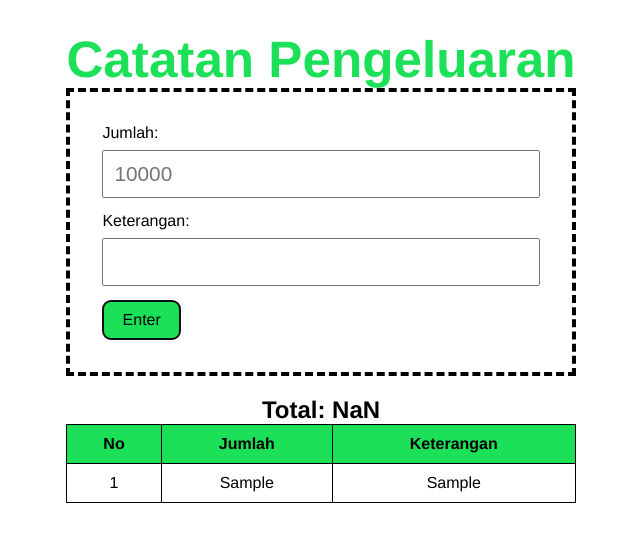
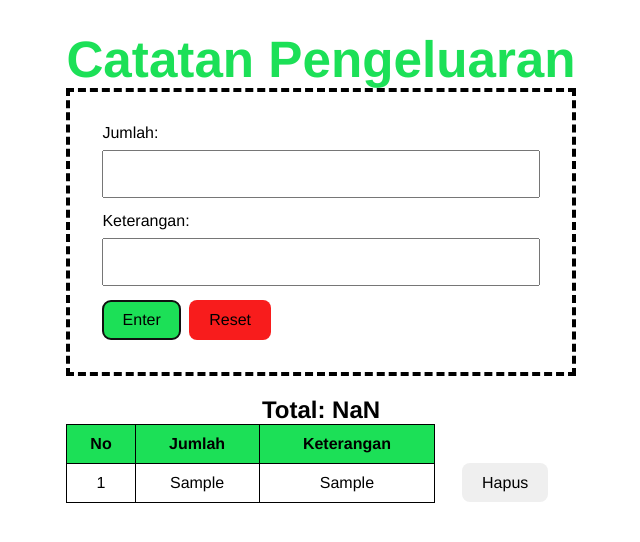
Before and after one commit to fadelun/Dokumentasi-belajar, a Vue app in the folder project/vite-pengeluaran/: page / in a window 1280 px wide. Both pictures are taken after typing "Sample", "Sample" into the empty fields and a click on the button "Enter". Shown: the top 542 px of the page, without its empty margins (319-959 px from the left). Built offline with nearby package versions, Linux system fonts and the light colour scheme.

Commit message:
menamhakan tombol hapus dan reset

```diff
--- a/project/vite-pengeluaran/src/App.vue
+++ b/project/vite-pengeluaran/src/App.vue
@@ -2,7 +2,7 @@
 import Title from "./components/Title.vue";
 import FormPengeluaran from "./components/FormPengeluaran.vue";
 import ListPengeluaran from "./components/ListPengeluaran.vue";
-import { ref, computed, watch } from "vue";
+import { ref, computed, watch, onMounted } from "vue";
 
 const daftar = ref([
   // contoh isi daftar
@@ -20,16 +20,22 @@ const daftar = ref([
   // },
 ]);
 
-const daftarStorage = computed(() => daftar.value.map(item => item))
+onMounted(() => {
+  // load localstorage
+  daftar.value = JSON.parse(localStorage.getItem("daftar")) || [];
+  // console.log(daftar.value);
+});
 
 // tampilkan daftar
 const showList = computed(() => daftar.value.length > 0);
+
+// data yang akan ditampilkan
+const daftarStorage = computed(() => daftar.value.map((item) => item));
 
 // menambahkan seluruh jumlah pengeluaran
 const totalSemua = computed(() =>
   daftar.value.reduce((total, item) => total + parseFloat(item.jumlah), 0),
 );
-
 
 const catatPengeluaran = (jumlah, keterangan) => {
   if (jumlah.length > 0 && keterangan.length > 0) {
@@ -42,16 +48,35 @@ const catatPengeluaran = (jumlah, keterangan) => {
   alert("Kolom belum terisi");
 };
 
-watch(daftar, newDaftar => {
-  localStorage.setItem("daftar", JSON.stringify(newDaftar))
-  console.log(daftarStorage.value)
-}, {deep: true})
+// menambahkan item daftar ke localstorage
+watch(
+  daftar,
+  (newDaftar) => {
+    localStorage.setItem("daftar", JSON.stringify(newDaftar));
+    // console.log(daftarStorage.value);
+  },
+  { deep: true },
+);
+
+// hapus daftar
+const hapusItem = (item) => {
+  daftar.value = daftar.value.filter((t) => t !== item);
+};
+
+const hapusSemuaDaftar = () => {
+  daftar.value = [];
+};
 </script>
 
 <template>
   <Title />
-  <FormPengeluaran @form="catatPengeluaran" />
-  <ListPengeluaran v-if="showList" :daftar="daftar" :totalSemua="totalSemua" />
+  <FormPengeluaran @form="catatPengeluaran" @reset="hapusSemuaDaftar" />
+  <ListPengeluaran
+    v-if="showList"
+    :daftarStorage="daftarStorage"
+    :totalSemua="totalSemua"
+    @hapus="hapusItem"
+  />
 </template>
 
 <style></style>
--- a/project/vite-pengeluaran/src/components/FormPengeluaran.vue
+++ b/project/vite-pengeluaran/src/components/FormPengeluaran.vue
@@ -1,15 +1,19 @@
 <script setup>
-import { ref, reactive, defineEmits } from "vue";
+import { ref, reactive, defineEmits, watch } from "vue";
 
 const jumlah = ref("");
 const keterangan = ref("");
 
-const emits = defineEmits(["form"]);
+const emits = defineEmits(["form", "reset"]);
 
-const sendEmit = () => {
+const emitEnter = () => {
   emits("form", jumlah.value, keterangan.value);
   jumlah.value = "";
   keterangan.value = "";
+};
+
+const emitReset = () => {
+  emits("reset");
 };
 </script>
 <template>
@@ -21,11 +25,13 @@ const sendEmit = () => {
       name="jumlah"
       pattern="[0-9]+"
       v-model="jumlah"
-      placeholder="10000"
     />
     <label for="keterangan">Keterangan:</label>
     <input type="text" id="keterangan" name="keterangan" v-model="keterangan" />
-    <button @click="sendEmit">Enter</button>
+    <div class="wrapper-button">
+      <button @click="emitEnter" class="primary">Enter</button>
+      <button @click="emitReset" class="danger">Reset</button>
+    </div>
   </form>
 </template>
 <style scoped>
@@ -48,4 +54,14 @@ form input {
   width: 100%;
   margin-bottom: 14px;
 }
+
+button {
+  margin-right: 8px;
+}
+.primary {
+  background-color: var(--greentea);
+}
+.danger {
+  background-color: rgb(248, 28, 28);
+}
 </style>
--- a/project/vite-pengeluaran/src/components/ListPengeluaran.vue
+++ b/project/vite-pengeluaran/src/components/ListPengeluaran.vue
@@ -1,10 +1,16 @@
 <script setup>
-import { computed } from "vue";
+import { defineEmits } from "vue";
 
 const props = defineProps({
-  daftar: Array,
+  daftarStorage: Array,
   totalSemua: Number,
 });
+
+const emit = defineEmits(["hapus"]);
+
+const handleHapus = (item) => {
+  emit("hapus", item);
+};
 </script>
 <template>
   <h2>Total: {{ totalSemua }}</h2>
@@ -17,10 +23,11 @@ const props = defineProps({
       </tr>
     </thead>
     <tbody>
-      <tr v-for="(item, index) in daftar" :key="index">
+      <tr v-for="(item, index) in daftarStorage" :key="index">
         <td>{{ index + 1 }}</td>
         <td>{{ item.jumlah }}</td>
         <td>{{ item.keterangan }}</td>
+        <button @click="handleHapus(item)">Hapus</button>
       </tr>
     </tbody>
   </table>
--- a/project/vite-pengeluaran/src/style.css
+++ b/project/vite-pengeluaran/src/style.css
@@ -35,13 +35,10 @@ button {
   font-size: 1em;
   font-weight: 500;
   font-family: inherit;
-  background-color: var(--greentea);
   cursor: pointer;
   transition: border-color 0.25s;
 }
-button:hover {
-  border-color: #646cff;
-}
+
 button:focus,
 button:focus-visible {
   outline: 4px auto -webkit-focus-ring-color;
```
